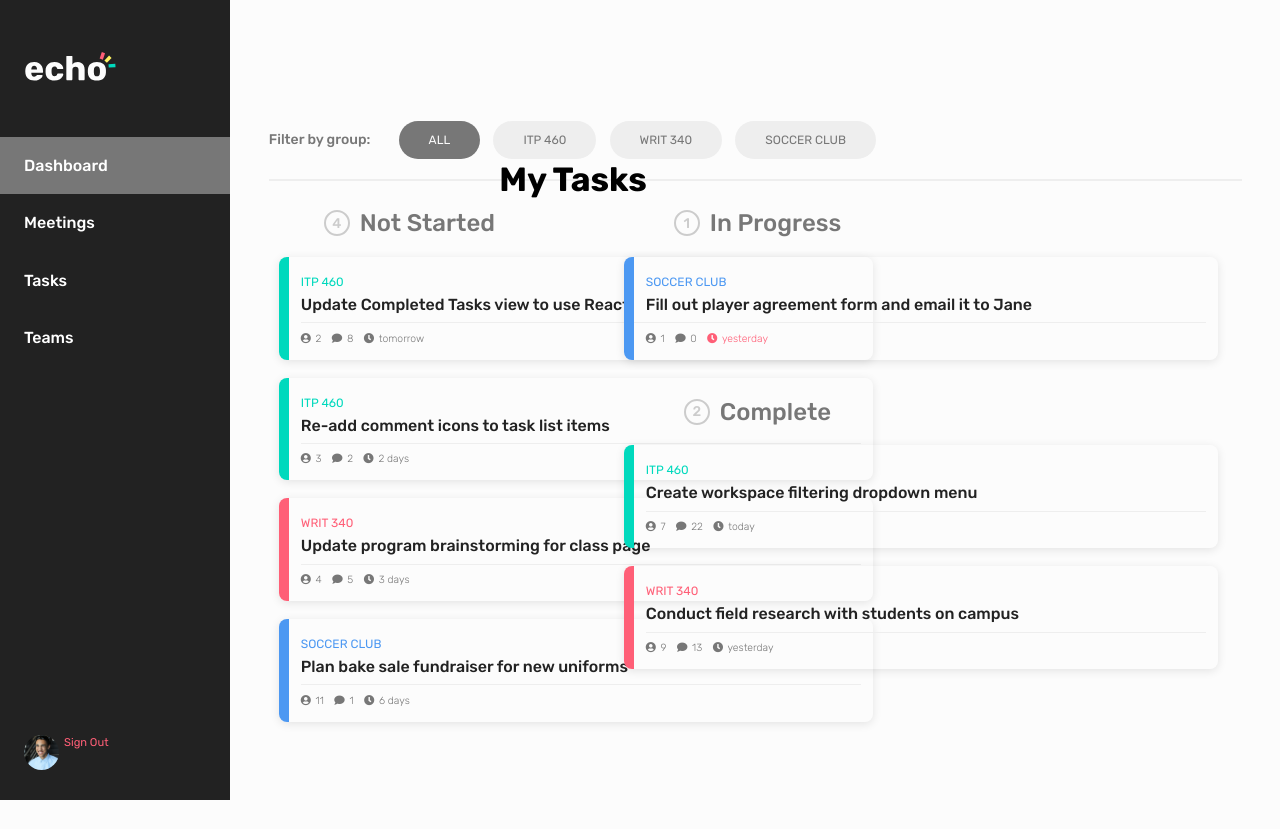
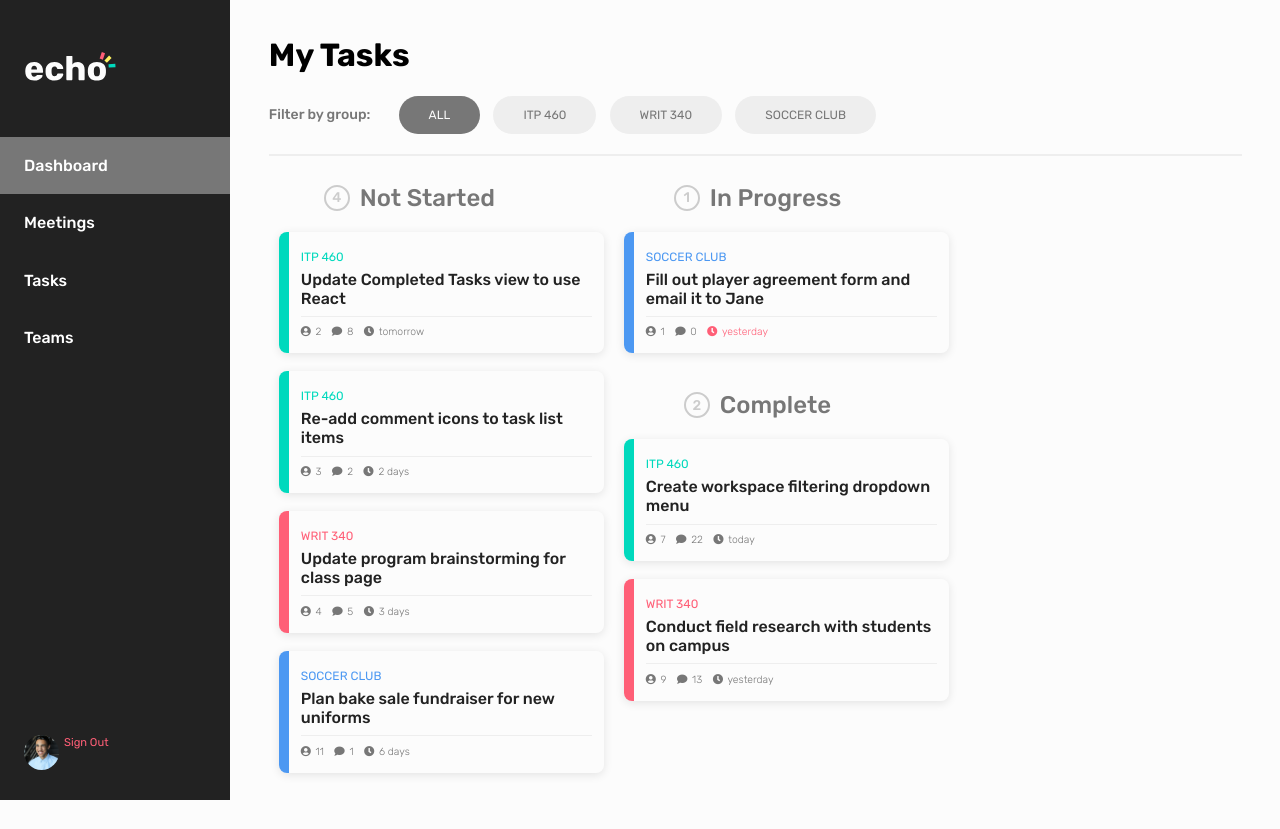
Before and after one commit to james-tyner/echo-meetings, a PHP site: page /tasks.php in a window 1280 px wide. Before the commit the page ends 800 px from the top, so only its background shows below. Run offline with PHP 8.4, Linux system fonts and the light colour scheme.

Commit message:
Fixing some styling conflicts with kanban tasks.php

```diff
--- a/tasks.php
+++ b/tasks.php
@@ -10,7 +10,13 @@ $active = "dashboard";
 	<?php require 'components/metadata.php'; ?>
 	<link rel="stylesheet/scss" type="text/css" href="styles.scss">
 	<style>
+
+		main {
+			margin-top: 15px;
+		}
+
 		body {
+			margin: 0px;
 			background: #FCFCFC;
 			font-family: Rubik;
 			font-style: normal;
@@ -77,7 +83,7 @@ $active = "dashboard";
 			clear: both;
 		}
 		.card {
-			width: 260px;
+			min-width: 260px;
 			margin-bottom: 18px;
 		}
 		.card-team-itp460 {
@@ -109,9 +115,7 @@ $active = "dashboard";
 
 	<!-- middle area -->
 	<main>
-		<header>
-			<h1 class="page-title"> My Tasks </h1>
-		</header>
+		<h1> My Tasks </h1>
 
 		<!-- filter bar -->
 		<section>
```
